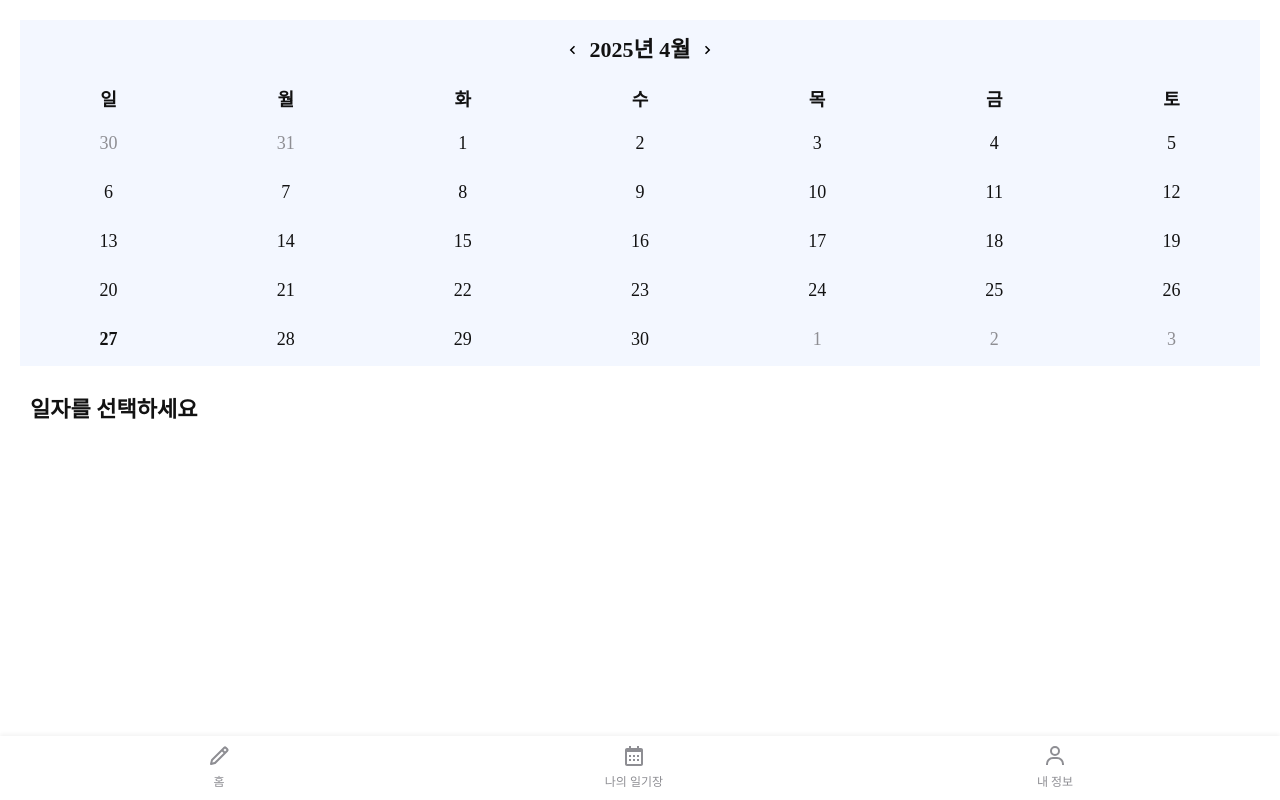
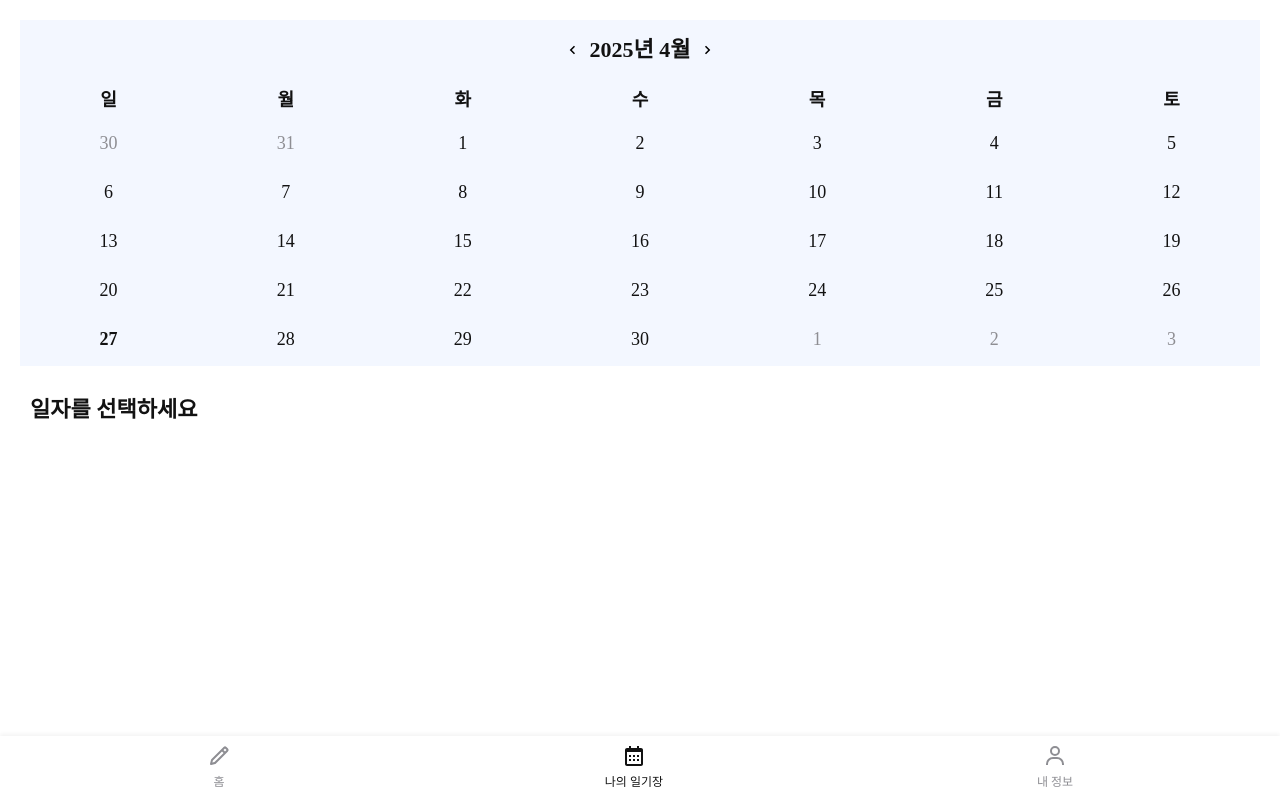
Before and after one commit to jiiiwonyy/ddukddak-fe, a React (Vite) app in the folder ddukddak-fe/: page /diary in a window 1280 px wide. Built offline with nearby package versions, Linux system fonts and the light colour scheme.

Commit message:
fix: 네비게이션 색상 오류 수정
네비게이션 탭을 이동했는데 active가 제대로 적용되지 않는 오류를 수정했습니다.

```diff
--- a/ddukddak-fe/src/components/BottomNav.jsx
+++ b/ddukddak-fe/src/components/BottomNav.jsx
@@ -62,7 +62,7 @@ const BottomNav = () => {
           <span className="body1">홈</span>
         </NavItem>
         <NavItem
-          className={currentPath === "diary" ? "active" : ""}
+          className={currentPath === "/diary" ? "active" : ""}
           onClick={() => {
             navigate("/diary");
           }}
@@ -71,9 +71,9 @@ const BottomNav = () => {
           <span className="body1">나의 일기장</span>
         </NavItem>
         <NavItem
-          className={currentPath === "mypage" ? "active" : ""}
+          className={currentPath === "/mypage" ? "active" : ""}
           onClick={() => {
-            navigate("mypage");
+            navigate("/mypage");
           }}
         >
           <BiUser size={24} />
```
